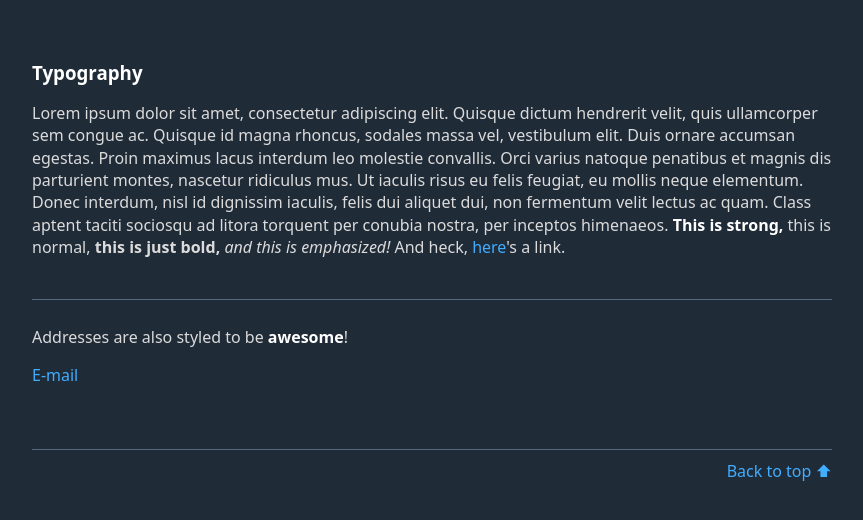
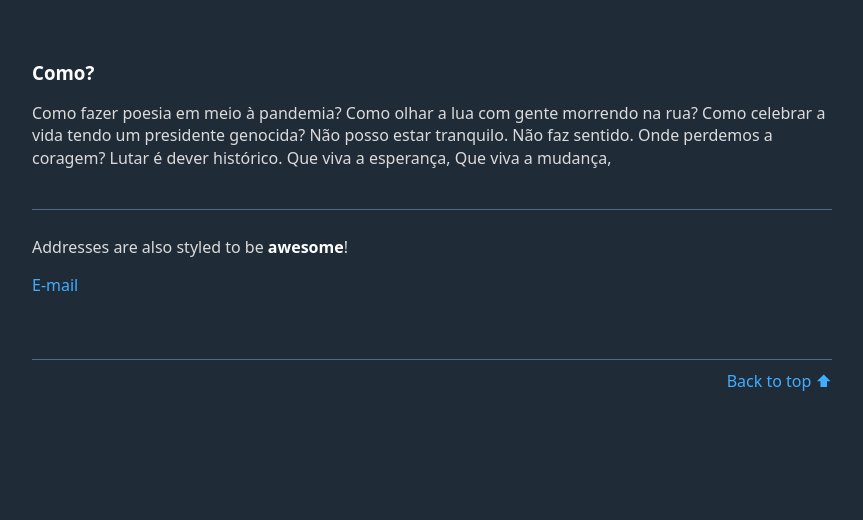
Before and after one commit to fragmentos/fragmentos.github.io, a website: page index.html in a window 1280 px wide. Shown: the part 76-596 px from the top of the page, without its empty margins (208-1071 px from the left). Drawn offline with nearby package versions, Linux system fonts and the light colour scheme; files that its build step writes are made by us from their sources; files whose address does not match are found by name.

Commit message:
Update index.html

```diff
--- a/index.html
+++ b/index.html
@@ -118,17 +118,19 @@
 
 
 
-    <h3 id="typography">Typography</h3>
+    <h3> Como?</h3>
     <p>
-      Lorem ipsum dolor sit amet, consectetur adipiscing elit. Quisque dictum hendrerit velit, quis
-      ullamcorper sem congue ac. Quisque id magna rhoncus, sodales massa vel, vestibulum elit. Duis
-      ornare accumsan egestas. Proin maximus lacus interdum leo molestie convallis. Orci varius
-      natoque penatibus et magnis dis parturient montes, nascetur ridiculus mus. Ut iaculis risus eu
-      felis feugiat, eu mollis neque elementum. Donec interdum, nisl id dignissim iaculis, felis dui
-      aliquet dui, non fermentum velit lectus ac quam. Class aptent taciti sociosqu ad litora
-      torquent per conubia nostra, per inceptos himenaeos.
-      <strong>This is strong,</strong> this is normal, <b>this is just bold,</b>
-      <em>and this is emphasized!</em> And heck, <a href="/">here</a>'s a link.
+     Como fazer poesia em meio à pandemia?
+	    Como olhar a lua com gente morrendo na rua?
+	    Como celebrar a vida tendo um presidente genocida?
+	    Não posso estar tranquilo.
+	    Não faz sentido.
+	    Onde perdemos a coragem?
+	    Lutar é dever histórico.
+	    Que viva a esperança,
+	    Que viva a mudança,
+
+
     </p>
 
 
```
